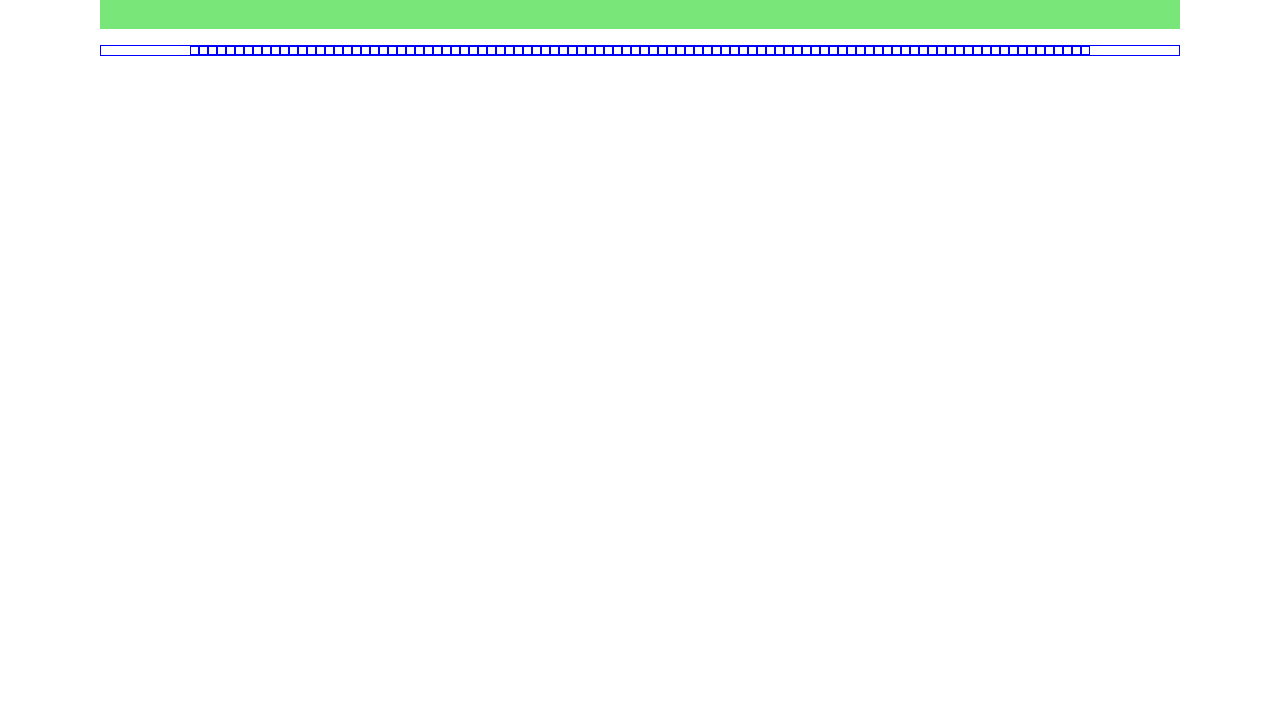
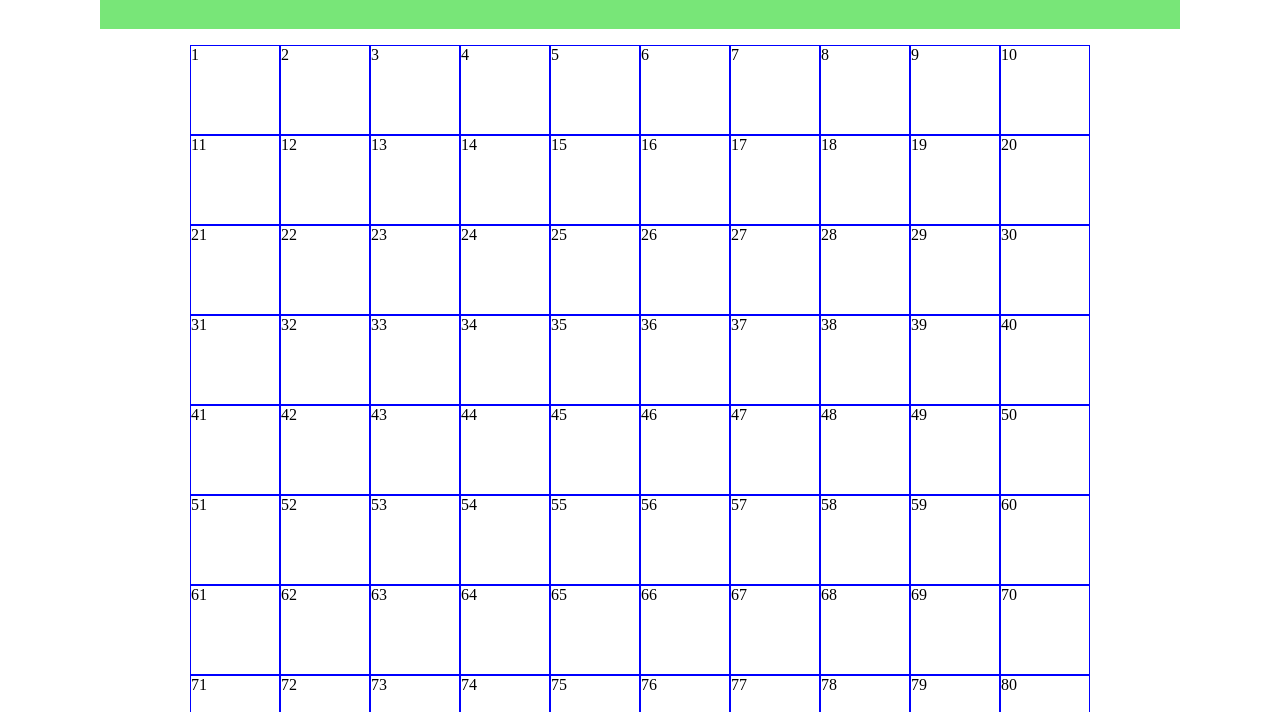
Before and after one commit to MicheleGresta/js-campominato-grid, a plain HTML site: page index.html in a window 1280 px wide. Both pictures are taken after a click on the button "Gioca". Shown: the part 88-800 px from the top of the page. Drawn offline with Linux system fonts and the light colour scheme.

Commit message:
correzione

```diff
--- a/css/style.css
+++ b/css/style.css
@@ -32,7 +32,6 @@ header {
 .container{
     max-width: 1080px;
     margin: 0 auto;
-    border: 1px solid blue;
 }
 
 .container-small{
@@ -46,3 +45,12 @@ header {
     align-items: center;
     height: auto;
 }
+
+.toggleColor{
+    background-color: red;
+}
+
+.box-caselle{
+    display: flex;
+    flex-wrap: wrap;
+}
--- a/index.html
+++ b/index.html
@@ -25,7 +25,7 @@
     </header>
     <main>
         <div class="container">
-            <div class="container-small flex"></div>
+            <div class="container-small box-caselle"></div>
         </div>
     </main>
 
--- a/script/script.js
+++ b/script/script.js
@@ -23,35 +23,19 @@ function bottoneGioca() {
     } else if (difficulty === "Difficile") {
         numeroCaselle = 49;
     }
-    console.log(numeroCaselle);
 
-    const grigliaPiena = creaGriglia(numeroCaselle);
+    for (let i = 0; i < numeroCaselle; i++) {
+        const square = document.createElement("div");
+        const squaresPerRow = Math.sqrt(numeroCaselle);
 
-    for (i = 0; i < grigliaPiena.length; i++) {
-        contenitoreGioco.append(grigliaPiena[i]);
-        console.log(grigliaPiena);
+        square.classList.add("squares");
+        square.textContent = (i+1).toString();
+        square.style.flexBasis = `calc(100% / ${squaresPerRow})`;
+
+        square.addEventListener("click", function () {
+            square.classList.toggle("toggleColor");
+
+        })
+        contenitoreGioco.append(square);
     }
-
 };
-
-function casellaSingola(contenuto, numeroCaselle) {
-    const div = document.createElement("div");
-    const casellePerRiga = Math.sqrt(numeroCaselle);
-    div.classList.add("squares");
-    div.style.flexBasis = `calc(100% / ${casellePerRiga})`;
-    console.log(casellePerRiga);
-
-    return div;
-}
-
-function creaGriglia(numeroCaselle) {
-    const griglia = [];
-
-    for (i = 0; i < numeroCaselle; i++) {
-
-        const setCasella = casellaSingola("numero " + (i + 1), numeroCaselle);
-
-        griglia.push(setCasella);
-    }
-    return griglia;
-}
```
